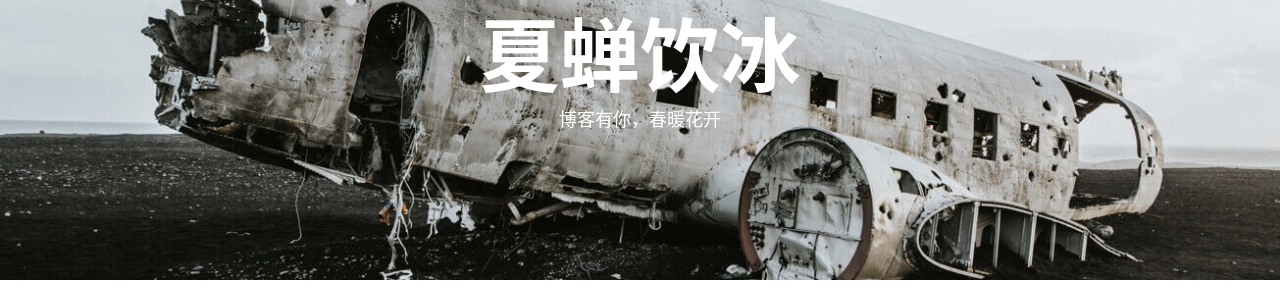
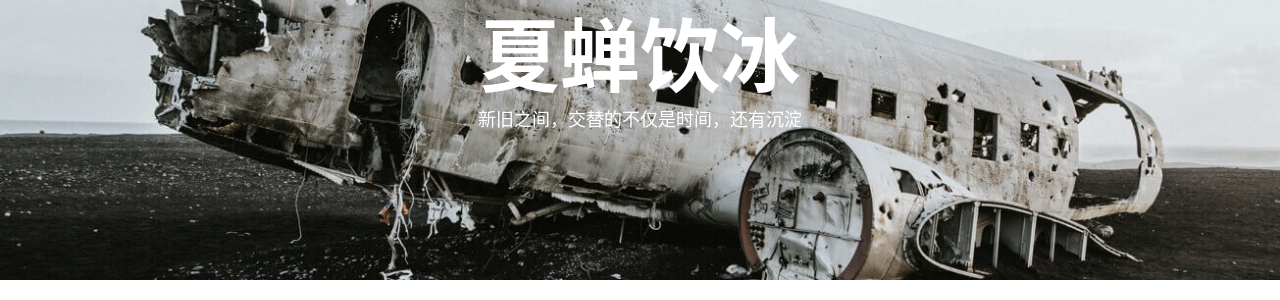
Before and after one commit to JadynAi/oldpage.io, a Jekyll site: the page built from index.html, in a window 1280 px wide. Shown: the part 138-438 px from the top of the page. Built offline with Jekyll 4.4.1, drawn with Linux system fonts in a browser that asks for light colours; nearby versions of some CDN libraries; the list of posts is cut into pages by our own code; comment, search, counter and statistics services are not loaded.

Commit message:
修改博客描述

```diff
--- a/index.html
+++ b/index.html
@@ -1,6 +1,6 @@
 ---
 layout: page
-description: "博客有你，春暖花开"
+description: "新旧之间，交替的不仅是时间，还有沉淀"
 ---
 
 {% for post in paginator.posts %}
```
